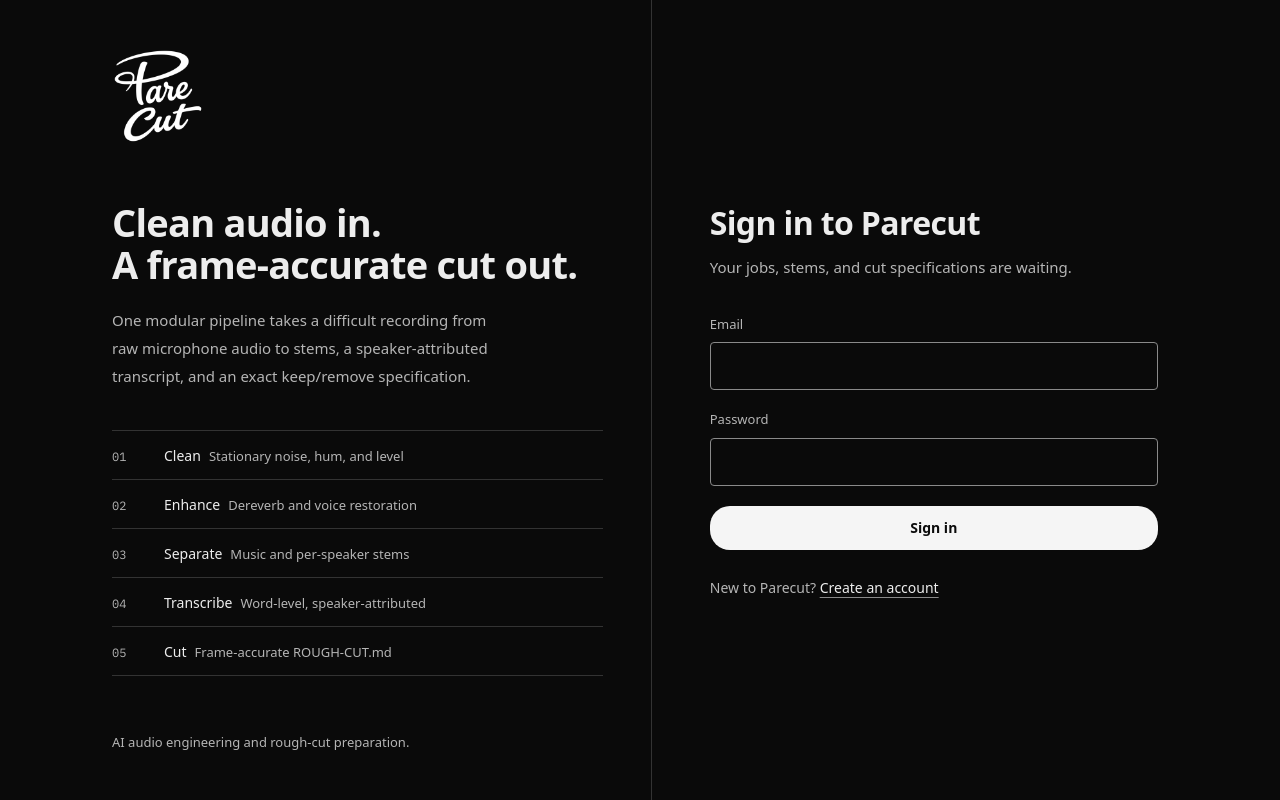
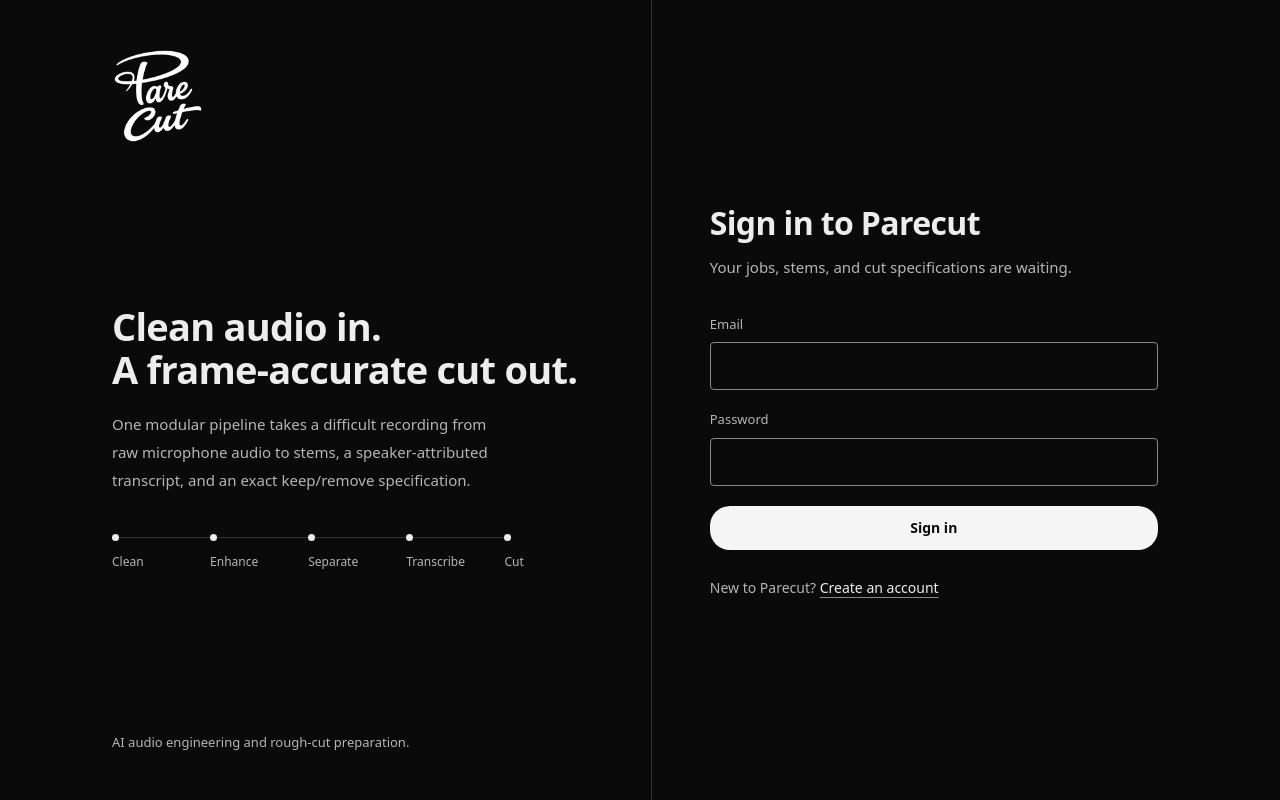
Before and after one commit to ahmednabiled/parecut, a React (Vite) app in the folder web/: page /login in a window 1280 px wide. Built offline with nearby package versions, Linux system fonts and the light colour scheme; no server answers; a web font is replaced by a local one.

Commit message:
fix(web): replace auth pipeline list with rail

```diff
--- a/web/src/components/AuthLayout.tsx
+++ b/web/src/components/AuthLayout.tsx
@@ -6,13 +6,7 @@ interface AuthLayoutProps {
   children: ReactNode;
 }
 
-const PIPELINE = [
-  ["01", "Clean", "Stationary noise, hum, and level"],
-  ["02", "Enhance", "Dereverb and voice restoration"],
-  ["03", "Separate", "Music and per-speaker stems"],
-  ["04", "Transcribe", "Word-level, speaker-attributed"],
-  ["05", "Cut", "Frame-accurate ROUGH-CUT.md"],
-];
+const PIPELINE = ["Clean", "Enhance", "Separate", "Transcribe", "Cut"];
 
 export default function AuthLayout({ title, subtitle, children }: AuthLayoutProps) {
   return (
@@ -37,21 +31,16 @@ export default function AuthLayout({ title, subtitle, children }: AuthLayoutProp
               keep/remove specification.
             </p>
 
-            <ol className="mt-10 divide-y divide-outline-variant border-y border-outline-variant">
-              {PIPELINE.map(([index, name, detail]) => (
-                <li
-                  key={index}
-                  className="grid grid-cols-[2.5rem_1fr] items-baseline gap-3 py-3"
-                >
-                  <span className="font-mono text-[12px] text-on-surface-variant">
-                    {index}
-                  </span>
-                  <span>
-                    <span className="text-sm font-medium text-on-surface">{name}</span>
-                    <span className="ml-2 text-[13px] text-on-surface-variant">
-                      {detail}
-                    </span>
-                  </span>
+            <ol aria-label="Processing pipeline" className="mt-10 grid grid-cols-5">
+              {PIPELINE.map((name, index) => (
+                <li key={name} className="flex flex-col">
+                  <div className="flex items-center">
+                    <span className="size-[7px] shrink-0 rounded-full bg-on-surface" />
+                    {index < PIPELINE.length - 1 ? (
+                      <span className="h-px flex-1 bg-outline-variant" />
+                    ) : null}
+                  </div>
+                  <span className="mt-3 text-[12px] text-on-surface-variant">{name}</span>
                 </li>
               ))}
             </ol>
```
